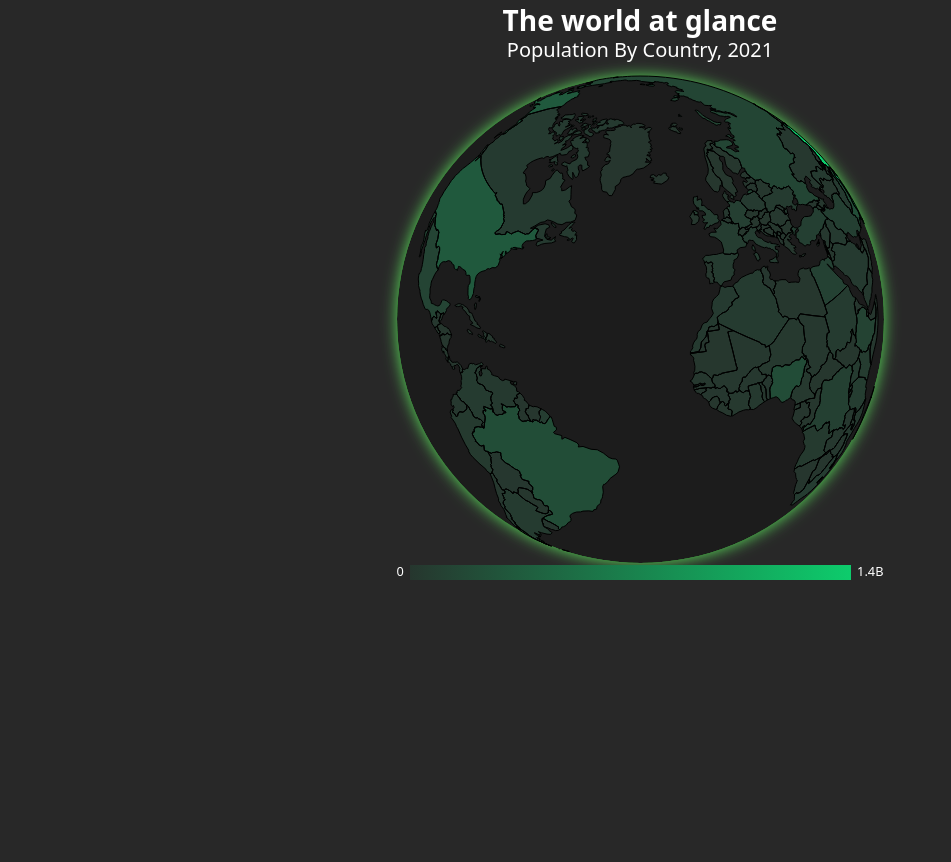
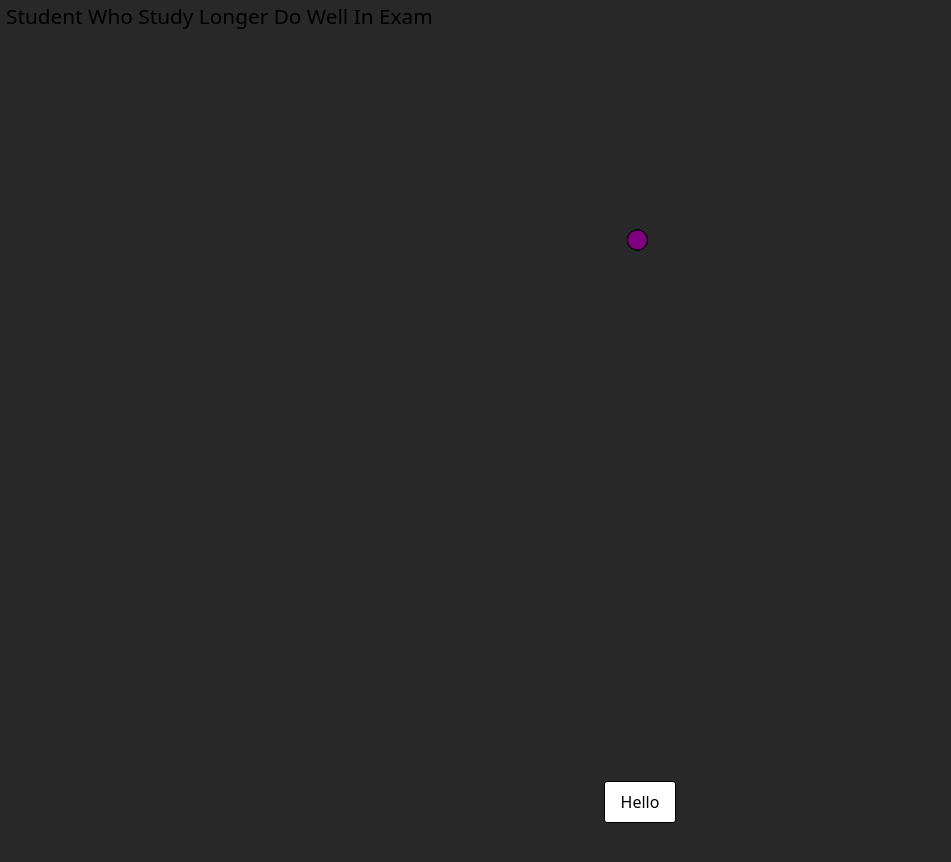
Before and after one commit to simanga-dev/learn-d3-svelte, a Svelte app: page / in a window 1280 px wide. Shown: the top 862 px of the page, without its empty margins (0-951 px from the left). Before the commit the page ends 800 px from the top, so only its background shows below. Built offline with nearby package versions, Linux system fonts and the light colour scheme.

Commit message:
feat(story-telling): wip story telling

```diff
--- a/src/App.svelte
+++ b/src/App.svelte
@@ -1,19 +1,16 @@
 <script>
     import Scatterplot from "$components/ScatterPlot/Scatterplot.svelte";
+    import StoryTelling from "$components/StoryTelling/Scatterplot.svelte";
     import BeeswarmChart from "$components/BeeswarmChart/BeeswarmChart.svelte";
     import Globe from "$components/Globe/Globe.svelte";
 </script>
 
-<!-- <Scatterplot /> -->
+<!-- <StoryTelling /> -->
+
+<StoryTelling />
 
 <!-- <hr /> -->
 
 <!-- <BeeswarmChart /> -->
 
-<Globe />
-
-<style>
-    hr {
-        margin: 2rem;
-    }
-</style>
+<!-- <Globe /> -->
--- /dev/null
+++ b/src/components/StoryTelling/AxisX.svelte
@@ -0,0 +1,32 @@
+<script>
+    import { fade } from "svelte/transition";
+    let xTicks = [0, 25, 50, 75, 100];
+    export let xScale;
+    export let height;
+    export let width;
+</script>
+
+<g transition:fade transform="translate(0, {height})">
+    {#each xTicks as tick, index}
+        <g class="tick" transform="translate({xScale(tick)}, 0)">
+            <line x1="0" x2="0" y1="0" y2="6" stroke="black" />
+            <text
+                x="0"
+                y="6"
+                dy="10"
+                dominant-baseline="middle"
+                text-anchor={index == 0 ? "start" : "middle"}>{tick}%</text
+            >
+        </g>
+    {/each}
+    <text
+        x={width}
+        class="axis-title"
+        dy="-6"
+        dominant-baseline="start"
+        text-anchor="end"
+        y="0"
+    >
+        Final Grade</text
+    >
+</g>
--- /dev/null
+++ b/src/components/StoryTelling/AxisY.svelte
@@ -0,0 +1,22 @@
+<script>
+    import { fade } from "svelte/motion";
+    export let yScale;
+    export let width;
+    let yTicks = yScale.ticks(4);
+</script>
+
+{#each yTicks as tick, index}
+    <g transition:fade={{ delay: index * 100 }} class="tick" transform="translate(0,{yScale(tick)})">
+        <line
+            x1="0"
+            y1="0"
+            x2={width}
+            y2="0"
+            stroke={index == 0 ? "#8f8f8f" : "#e5e7eb"}
+        />
+
+        <text x="0" y="-6"
+            >{tick}{index === yTicks.length - 1 ? " hours studied" : ""}</text
+        >
+    </g>
+{/each}
--- /dev/null
+++ b/src/components/StoryTelling/Scatterplot.svelte
@@ -0,0 +1,183 @@
+<script>
+    import data from "$data/data.js";
+    import { scaleLinear } from "d3-scale";
+    import AxisX from "./AxisX.svelte";
+    import AxisY from "./AxisY.svelte";
+    import Tooltip from "./Tooltip.svelte";
+    import Scrolly from "./Scrolly.svelte";
+
+    const margin = {
+        top: 20,
+        right: 20,
+        bottom: 20,
+        left: 15,
+    };
+
+    let width = 400;
+    let height = 400;
+    $: innerWidth = width - margin.left - margin.right;
+    let innerHeight = height - margin.top - margin.bottom;
+    $: xScale = scaleLinear().domain([0, 100]).range([0, innerWidth]);
+    let yScale = scaleLinear().domain([0, 60]).range([innerHeight, 0]);
+
+    let hoveredData;
+    let radius = 10;
+
+    let currentStep;
+
+    let initialData = data.sort((a, b) => a.grade - b.grade);
+    let renderData = initialData;
+
+    $: X_MIDPOINT = (xScale.domain()[0] + xScale.domain()[1]) / 2;
+    $: Y_MIDPOINT = (yScale.domain()[0] + yScale.domain()[1]) / 2;
+
+    $: {
+        if (currentStep == 0) {
+            // set both
+            renderData = initialData.map((d) => ({
+                ...d,
+                grade: X_MIDPOINT,
+                hours: Y_MIDPOINT,
+            }));
+        } else if (currentStep == 1) {
+            renderData = initialData.map((d) => ({
+                ...d,
+                hours: Y_MIDPOINT,
+            }));
+        } else if (currentStep == 2) {
+            renderData = initialData;
+            hoveredData = renderData[13];
+        }
+    }
+</script>
+
+<section>
+    <div class="sticky">
+        <h1>student who study longer do well in exam</h1>
+        <div class="chart-container" bind:clientWidth={width}>
+            <svg
+                {width}
+                {height}
+                on:mouseleave={() => {
+                    hoveredData = "";
+                }}
+            >
+                <g transform="translate({margin.left}, {margin.top})">
+                    {#if currentStep > 0}
+                        <AxisX
+                            {xScale}
+                            width={innerWidth}
+                            height={innerHeight}
+                        />
+                    {/if}
+
+                    {#if currentStep > 1}
+                        <AxisY {yScale} width={innerWidth} />
+                    {/if}
+                    {#each renderData as d}
+                        <circle
+                            role="button"
+                            cx={xScale(d.grade)}
+                            cy={yScale(d.hours)}
+                            r={hoveredData == d ? radius * 2 : radius}
+                            opacity={hoveredData
+                                ? hoveredData == d
+                                    ? 1
+                                    : 0.45
+                                : 0.85}
+                            fill="purple"
+                            stroke="black"
+                            stroke-width="1"
+                            on:mouseover={() => {
+                                hoveredData = d;
+                            }}
+                            on:focus={() => {
+                                hoveredData = d;
+                            }}
+                            tabindex="0"
+                        />
+                    {/each}
+                </g>
+            </svg>
+
+            {#if hoveredData}
+                <Tooltip
+                    {xScale}
+                    {yScale}
+                    width={innerWidth}
+                    data={hoveredData}
+                />
+            {/if}
+        </div>
+    </div>
+
+    <div class="steps">
+        <Scrolly bind:value={currentStep}>
+            {#each ["Hello", "Scrollytelling", "Hello word"] as text, i}
+                <div class:active={currentStep === i} class="step">
+                    <div class="step-content">
+                        <p>{text}</p>
+                    </div>
+                </div>
+            {/each}
+        </Scrolly>
+    </div>
+</section>
+
+<style>
+    section {
+        position: relative;
+    }
+
+    .sticky {
+        z-index: 0;
+        position: sticky;
+        top: 0;
+    }
+
+    .step {
+        height: 90vh;
+        opacity: 0.3;
+        transition: opacity 300ms ease;
+
+        display: flex;
+        justify-content: center;
+        place-items: center;
+    }
+    .step-content {
+        background: white;
+        border: 1px solid black;
+        padding: 0.75rem 1rem;
+        border-radius: 3px;
+    }
+
+    .step.active {
+        opacity: 1;
+    }
+
+    :global(.tick text, .axis-title) {
+        fill: #8f8f8f;
+        font-weight: 400;
+        font-size: 14px;
+    }
+
+    .chart-container {
+        position: relative;
+    }
+    circle {
+        transition: r 300ms ease, opacity 500ms ease,
+            cx 500ms cubic-bezier(0.76, 0, 0.24, 1),
+            cy 500ms cubic-bezier(0.76, 0, 0.24, 1);
+        /* cx 300ms ease, opacity 500ms ease, */
+        /* cy 300ms ease, opacity 500ms ease; */
+        cursor: pointer;
+    }
+    h1 {
+        font-size: 1.3rem;
+        text-transform: capitalize;
+        margin-bottom: 0.8rem;
+    }
+    .steps {
+        z-index: 999;
+    }
+</style>
--- /dev/null
+++ b/src/components/StoryTelling/Scrolly.svelte
@@ -0,0 +1,81 @@
+<script>
+  /**
+	 * By Russel Samora
+   * This component manages which item is most in view for scroll triggering
+   * example:
+   * <Scrolly
+   * 	bind:value={scrollIndex}
+   * >
+   * **items here**
+   * </Scrolly>
+   *
+   * optional params with defaults
+   * <Scrolly root={null} top={0} bottom={0} increments={100}>
+   */
+  import { onMount } from "svelte";
+  export let root = null;
+  export let top = 0;
+  export let bottom = 0;
+  export let increments = 100;
+  export let value = undefined;
+
+  const steps = [];
+  const threshold = [];
+
+  let nodes = [];
+  let intersectionObservers = [];
+  let container;
+
+  $: top, bottom, update();
+
+  const update = () => {
+    if (!nodes.length) return;
+    nodes.forEach(createObserver);
+  };
+
+  const mostInView = () => {
+    let maxRatio = 0;
+    let maxIndex = 0;
+    for (let i = 0; i < steps.length; i++) {
+      if (steps[i] > maxRatio) {
+        maxRatio = steps[i];
+        maxIndex = i;
+      }
+    }
+
+    if (maxRatio > 0) value = maxIndex;
+		else value = undefined;
+  };
+
+  const createObserver = (node, index) => {
+    const handleIntersect = (e) => {
+      const intersecting = e[0].isIntersecting;
+      const ratio = e[0].intersectionRatio;
+      steps[index] = ratio;
+      mostInView();
+    };
+
+    const marginTop = top ? top * -1 : 0;
+    const marginBottom = bottom ? bottom * -1 : 0;
+    const rootMargin = `${marginTop}px 0px ${marginBottom}px 0px`;
+    const options = { root, rootMargin, threshold };
+
+    if (intersectionObservers[index]) intersectionObservers[index].disconnect();
+
+    const io = new IntersectionObserver(handleIntersect, options);
+    io.observe(node);
+    intersectionObservers[index] = io;
+  };
+
+  onMount(() => {
+    for (let i = 0; i < increments + 1; i++) {
+      threshold.push(i / increments);
+    }
+    nodes = container.querySelectorAll(":scope > *");
+    update();
+  });
+</script>
+
+<div bind:this={container}>
+  <slot />
+</div>
--- /dev/null
+++ b/src/components/StoryTelling/Tooltip.svelte
@@ -0,0 +1,66 @@
+<script>
+    export let data;
+    export let xScale;
+    export let yScale;
+    export let width;
+    import { fly } from "svelte/transition";
+
+    $: x = xScale(data.grade);
+    $: y = yScale(data.hours);
+
+    let tooltipWidth;
+
+    const xNudge = 15;
+    const yNudge = 1000;
+
+    $: xPosition =
+        x + tooltipWidth > width ? x - tooltipWidth - xNudge : x + xNudge;
+    $: yPosition = y + yNudge;
+</script>
+
+<div
+    in:fly={{ y:-20 }}
+    out:fly={{ y:20 }}
+    class="tooltip"
+    style="left: {xPosition}px; top: {yPosition}px"
+    bind:clientWidth={tooltipWidth}
+>
+    <h1>{data.name} <span>{data.grade}%</span></h1>
+    <h2>{data.hours} hours studied</h2>
+</div>
+
+<style>
+    .tooltip {
+        position: absolute;
+        padding: 8px 6px;
+        background: white;
+        box-shadow: rgba(0, 0, 0, 0.15) 2px 3px 8px;
+        border-radius: 3px;
+        pointer-events: none;
+        transition: top 300ms ease, left 300ms ease;
+    }
+
+    h1 {
+        font-size: 1rem;
+        font-weight: 500;
+        margin-bottom: 6px;
+        width: 100%;
+    }
+
+    h2 {
+        font-size: 0.8rem;
+        font-weight: 300;
+        text-transform: uppercase;
+    }
+
+    span {
+        background: #dda0dd50;
+        font-size: 80%;
+        margin-left: 2px;
+        padding: 2px 4px;
+        display: inline-block;
+        vertical-align: bottom;
+        border-radius: 3px;
+        color: rgba(0, 0, 0, 0.7);
+    }
+</style>
```
